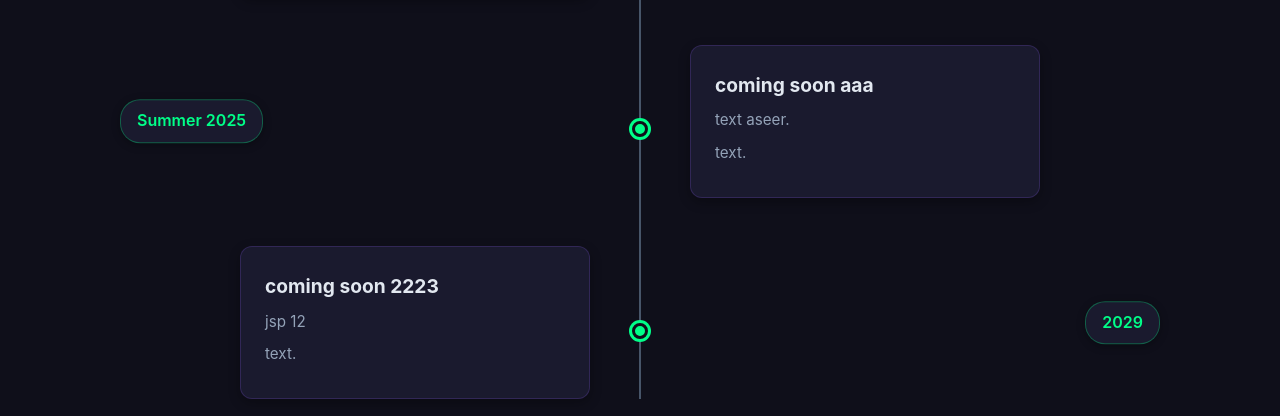
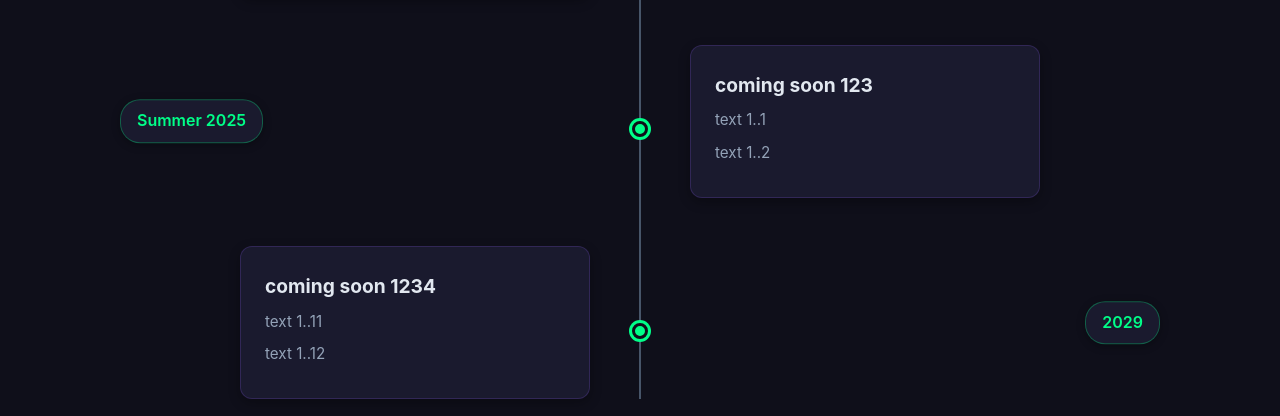
Before and after one commit to yasser-afk11/My-portfolio, a plain HTML site: page index.html in a window 1280 px wide. Shown: the part 2572-2988 px from the top of the page. Drawn offline with Linux system fonts and the light colour scheme.

Commit message:
Update index.html

```diff
--- a/index.html
+++ b/index.html
@@ -172,18 +172,18 @@
                 <div class="timeline-date">Summer 2025</div>
                 <div class="timeline-marker"></div>
                 <div class="timeline-content">
-                    <h3>coming soon aaa</h3>
-                    <p>text aseer.</p>
-                    <p>text.</p>
+                    <h3>coming soon 123</h3>
+                    <p>text 1..1</p>
+                    <p>text 1..2</p>
                 </div>
             </div>
             <div class="timeline-item">
                 <div class="timeline-date">2029</div>
                 <div class="timeline-marker"></div>
                 <div class="timeline-content">
-                    <h3>coming soon 2223</h3>
-                    <p>jsp 12</p>
-                    <p>text.</p>
+                    <h3>coming soon 1234</h3>
+                    <p>text 1..11</p>
+                    <p>text 1..12</p>
                 </div>
             </div>
         </div>
```
